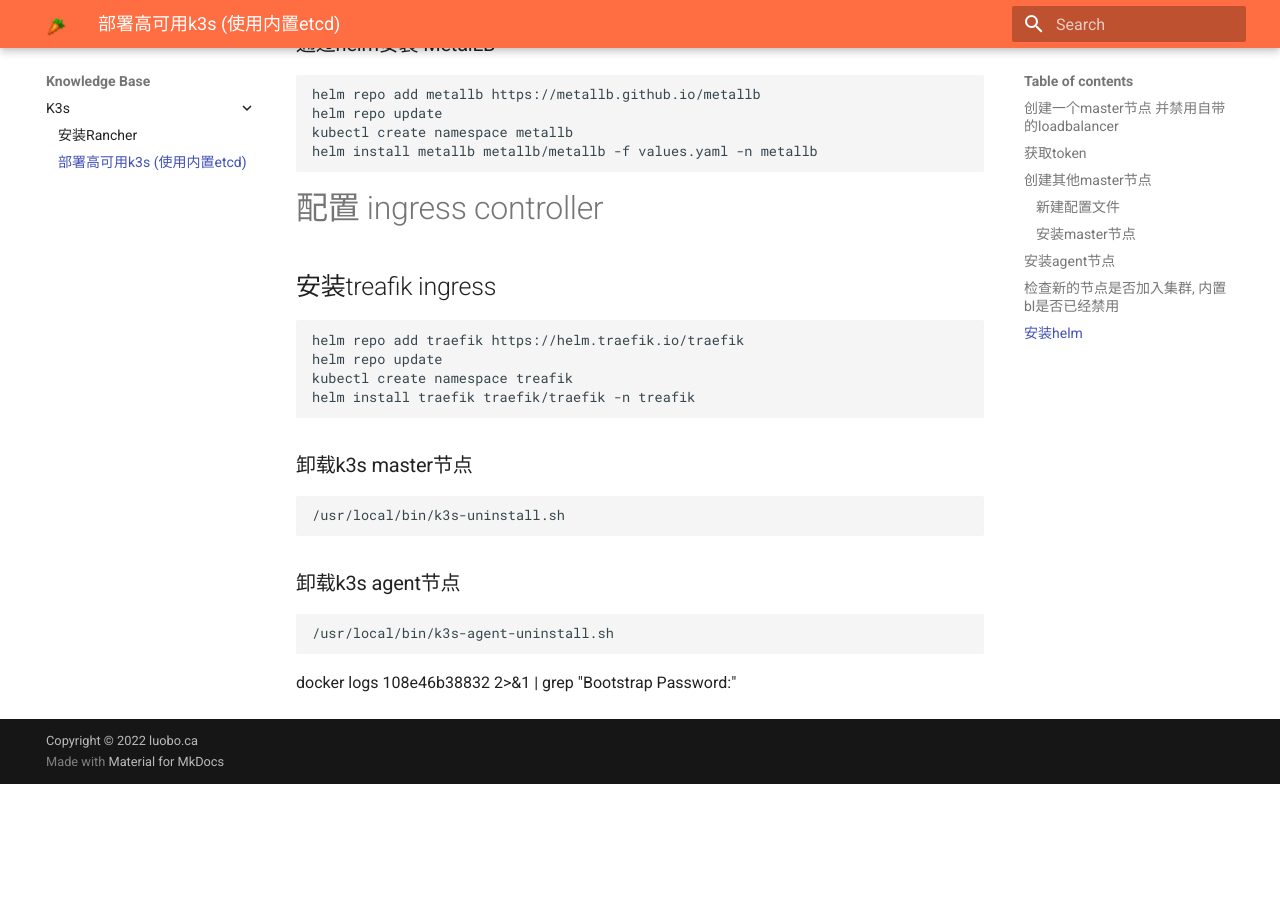
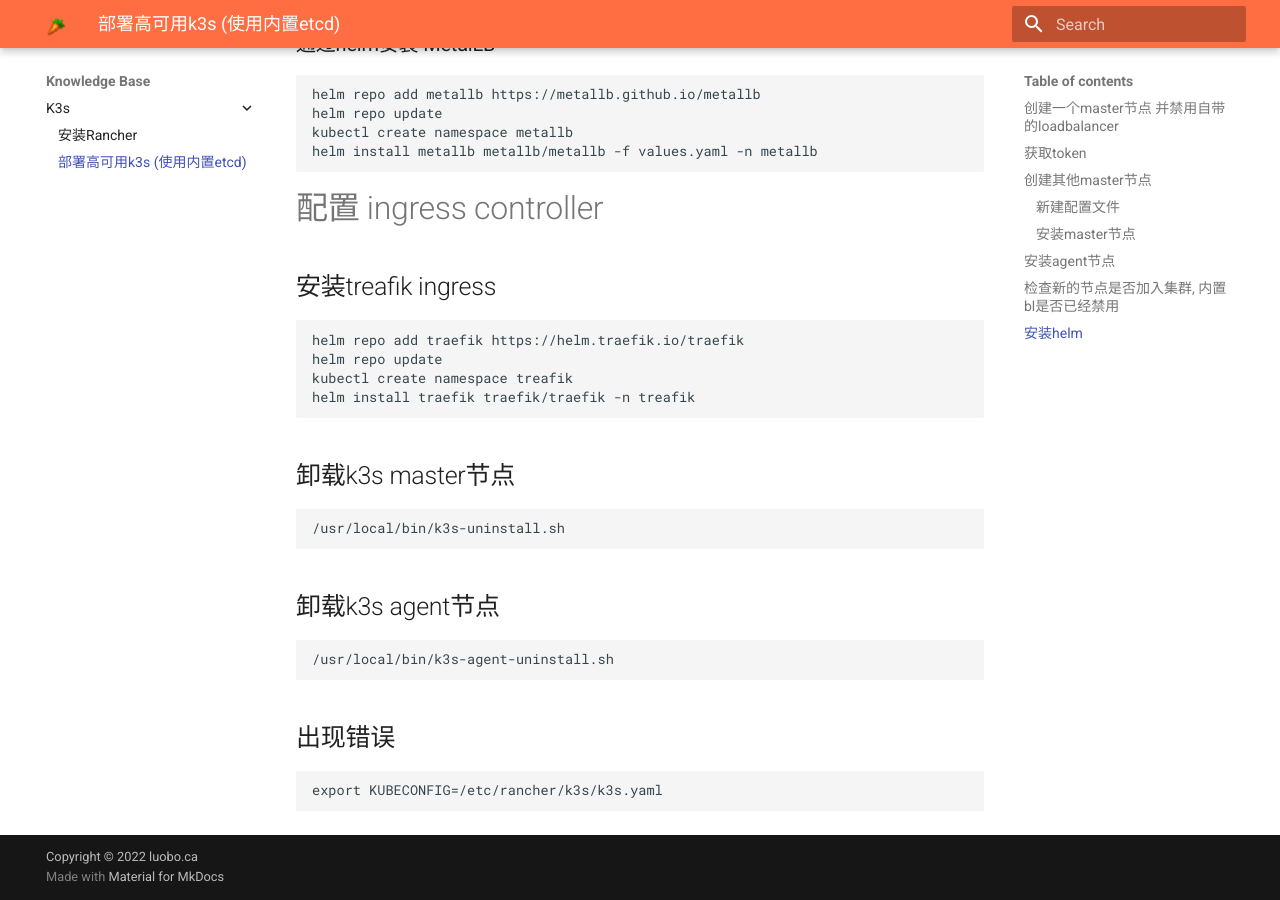
Before and after one commit to two4i6/knowledge-base, an MkDocs documentation site: the page built from docs/k3s/部署高可用k3s-内置etcd.md, in a window 1280 px wide and 900 px high, scrolled down 1518 px. Built offline with MkDocs 1.6.1 and Material for MkDocs 9.7.7, drawn with Linux system fonts in a browser that asks for light colours; before the commit the page ends 2302 px from its top, so only the background shows below that.

Commit message:
Update 部署高可用k3s-内置etcd.md

````diff
--- a/docs/k3s/部署高可用k3s-内置etcd.md
+++ b/docs/k3s/部署高可用k3s-内置etcd.md
@@ -74,18 +74,17 @@
 helm install traefik traefik/traefik -n treafik
 ```
 
-### 卸载k3s master节点
+## 卸载k3s master节点
 ``` shell
 /usr/local/bin/k3s-uninstall.sh
 ```
 
-### 卸载k3s agent节点
+##卸载k3s agent节点
 ```
 /usr/local/bin/k3s-agent-uninstall.sh
 ```
 
-
-
-
-
-docker logs  108e46b38832  2>&1 | grep "Bootstrap Password:"
+## 出现错误
+```
+export KUBECONFIG=/etc/rancher/k3s/k3s.yaml
+```
````
